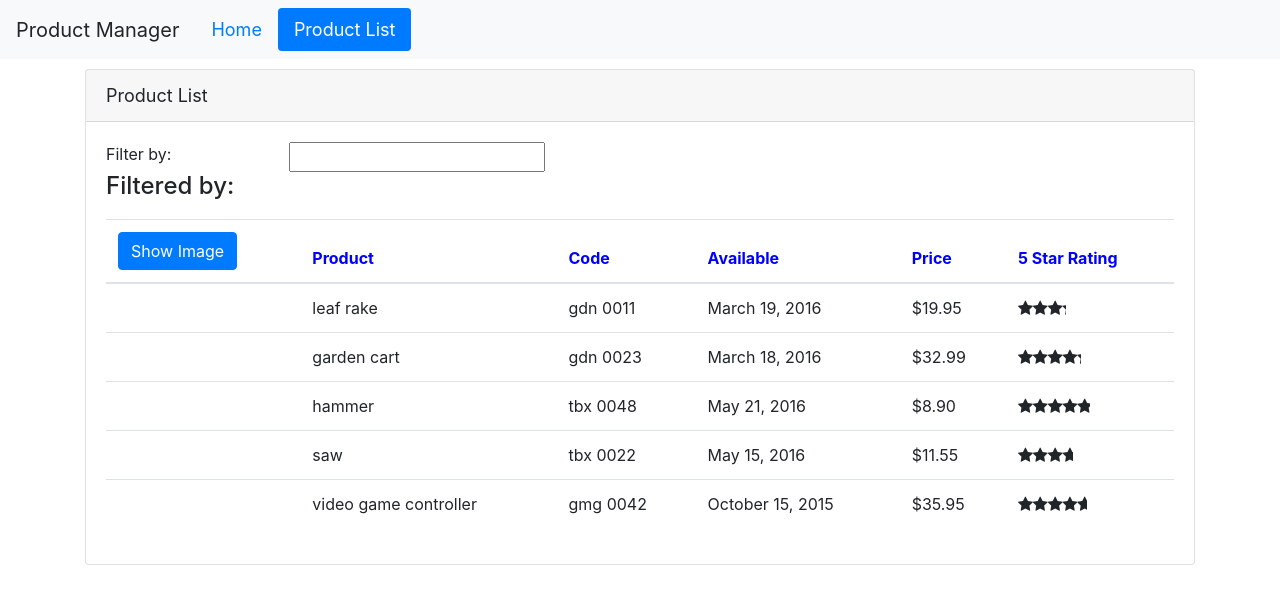
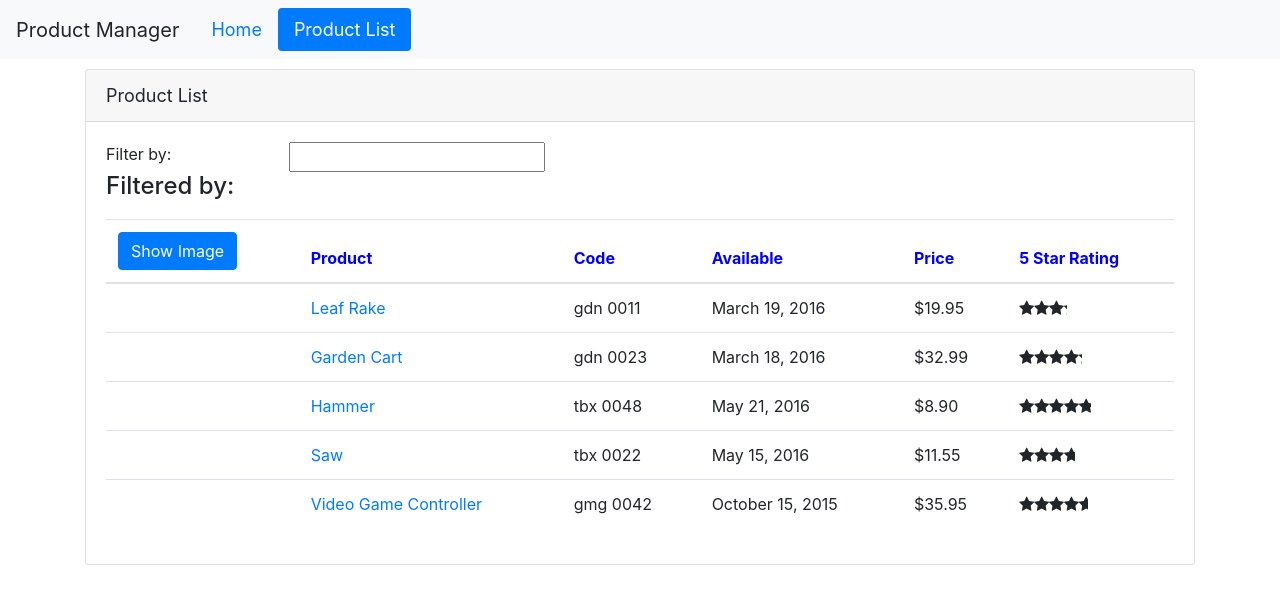
Before and after one commit to mehmetozkaya/Steadman, an Angular app in the folder SteadmanWeb/: page /products in a window 1280 px wide. Shown: the top 604 px of the page. Built offline with nearby package versions, Linux system fonts and the light colour scheme.

Commit message:
routerLink

```diff
--- a/SteadmanWeb/src/app/products/product-list.component.html
+++ b/SteadmanWeb/src/app/products/product-list.component.html
@@ -40,7 +40,11 @@
                         [style.width.px]='imageWidth'
                         [style.margin.px]='imageMargin'>
                 </td>
-                <td>{{product.productName | lowercase }}</td>
+                <td>
+                    <a [routerLink]="['/products', product.productId]">
+                        {{ product.productName }}
+                        </a>
+                </td>
                 <td>{{product.productCode | convertToSpaces: '-' | lowercase }}</td>
                 <td>{{product.releaseDate}}</td>
                 <td>{{product.price | currency:'USD':'symbol':'1.2-2'}}</td>
```
